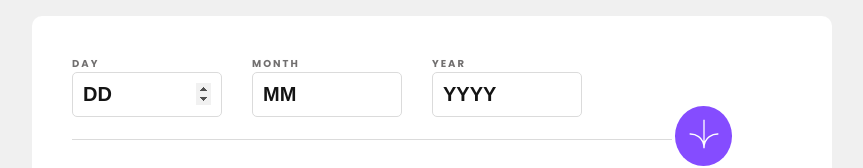
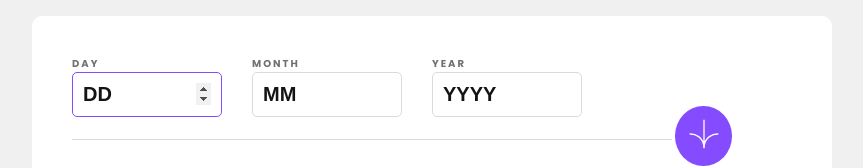
Before and after one commit to BlueElyas/age-calculator, a plain HTML site: page index.html in a window 1280 px wide. In both pictures the pointer is over the input "DAY". Shown: the top 168 px of the page, without its empty margins (208-1071 px from the left). Drawn offline with Linux system fonts and the light colour scheme.

Commit message:
add hover effects to inputs

```diff
--- a/styles.css
+++ b/styles.css
@@ -95,6 +95,10 @@ p {
     flex-direction: column;
 }
 
+input:hover {
+    border: 1px solid hsl(259, 100%, 65%);
+}
+
 input::placeholder {
     color: hsl(0, 0%, 8%);
 }
```
